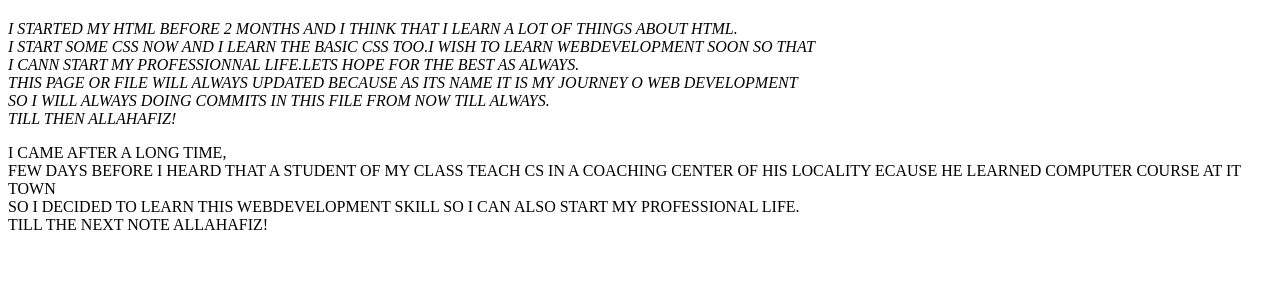
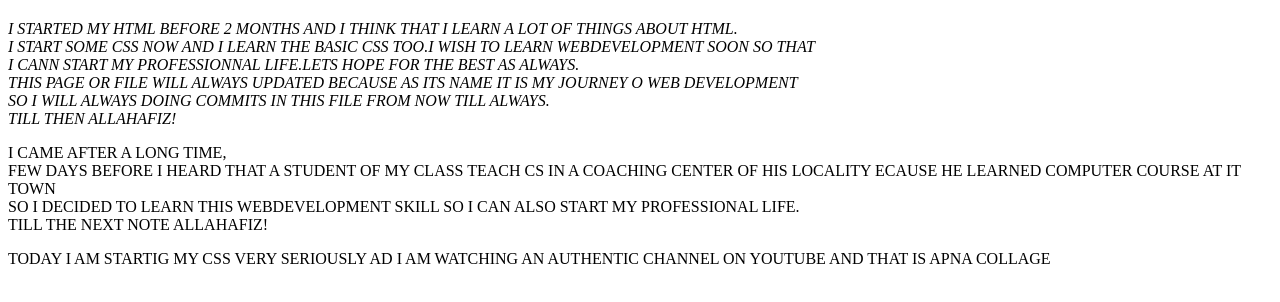
Before and after one commit to JaweriaaKhan/My_First_HTML_Page, a plain HTML site: page journey.html in a window 1280 px wide. Shown: the part 60-362 px from the top of the page. Drawn offline with Linux system fonts and the light colour scheme.

Commit message:
nnew para

```diff
--- a/journey.html
+++ b/journey.html
@@ -34,5 +34,9 @@
                 TILL THE NEXT NOTE ALLAHAFIZ!
 
     </p>
+    <p>
+        TODAY I AM STARTIG MY CSS VERY SERIOUSLY AD I AM WATCHING AN AUTHENTIC CHANNEL ON YOUTUBE AND THAT IS APNA COLLAGE
+
+    </p>
 </body>
 </html>
```
